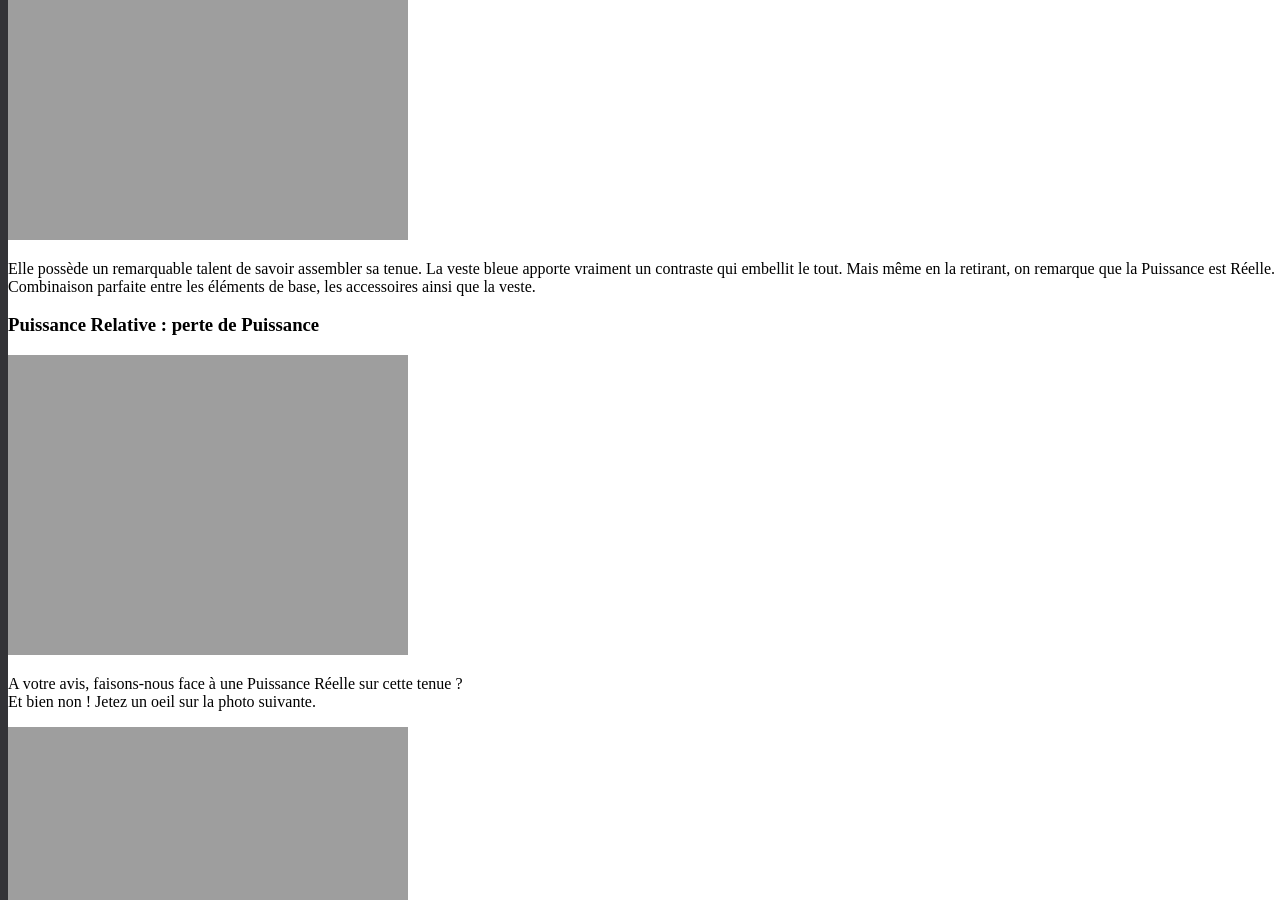
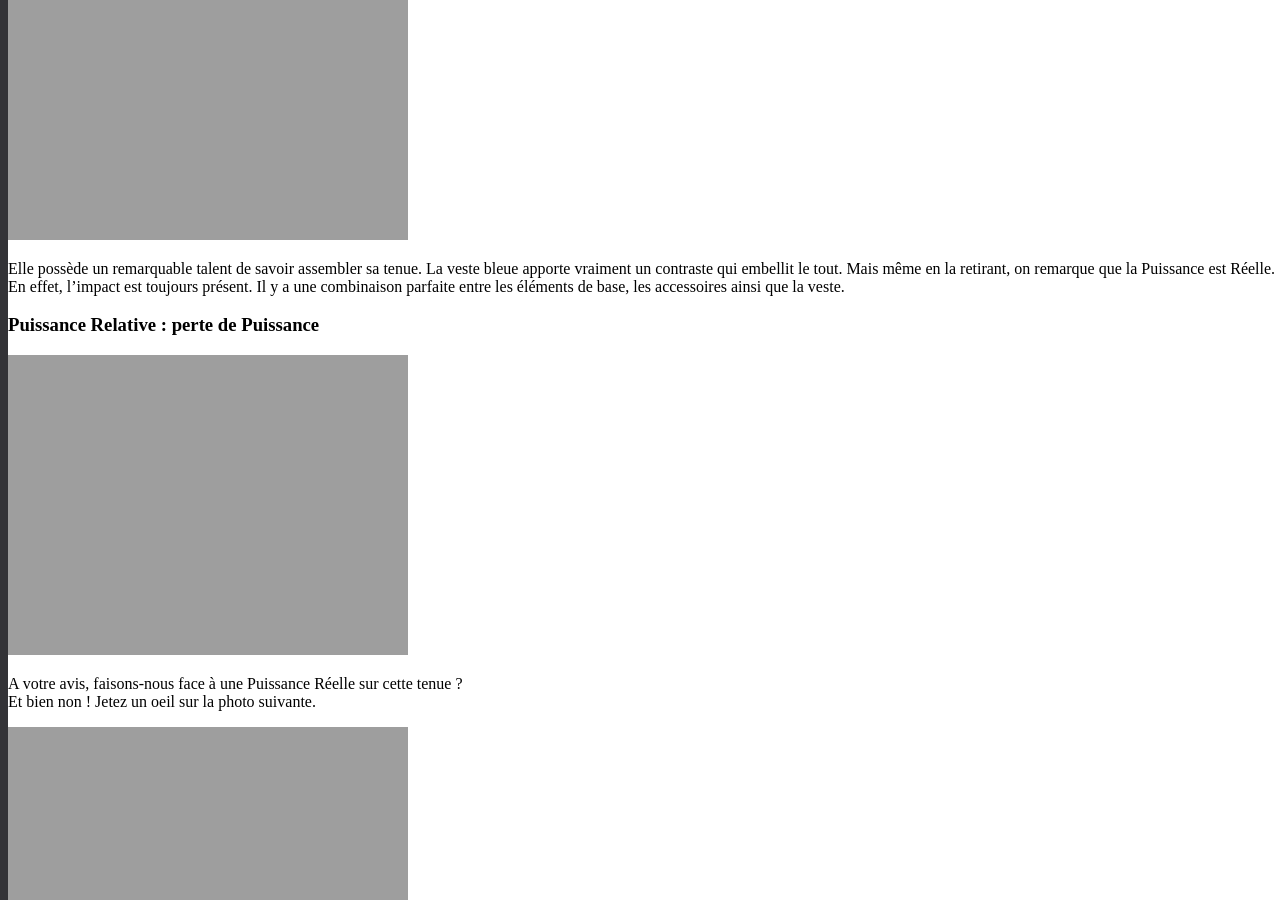
Before and after one commit to darkh2/darkh2.github.io, a Jekyll site: the page built from _posts/2018-12-09-La-Puissance-du-Style.md, in a window 1280 px wide and 900 px high, scrolled down 3348 px. Built offline with Jekyll 4.4.1, drawn with Linux system fonts in a browser that asks for light colours; comment, search, counter and statistics services are not loaded; some of the changed text lies outside the part shown.

Commit message:
Update 2018-12-09-La-Puissance-du-Style.md

```diff
--- a/_posts/2018-12-09-La-Puissance-du-Style.md
+++ b/_posts/2018-12-09-La-Puissance-du-Style.md
@@ -34,13 +34,13 @@ Après avoir retiré la veste verte, la tenue ne perd pas en esthétisme, le ren
 
 ### Puissance Réelle chez la femme : mon alter-ego féminin du style
 
-Un autre cas concret de restauration de Puissance chez la femme. Rien de mieux que de vous l'expliquer grâce à mon mentor Claudia avec qui j'ai écrit un article sur notre collaboration [Décontracté, Chic & Wax](http://www.crevardstyle.com/D%C3%A9contract%C3%A9-Chic-&-Wax).
+Un autre cas concret de restauration de Puissance chez la femme. Rien de mieux que de vous l'expliquer grâce à mon mentor Claudia avec qui j'ai écrit un article sur notre collaboration : [Décontracté, Chic & Wax](http://www.crevardstyle.com/D%C3%A9contract%C3%A9-Chic-&-Wax).
 
 ![power_claudia2]({{site.url}}/{{site.baseurl}}img/power_claudia2.jpg)
 
 ![power_claudia]({{site.url}}/{{site.baseurl}}img/power_claudia.jpg)
 
-Elle possède un remarquable talent de savoir assembler sa tenue. La veste bleue apporte vraiment un contraste qui embellit le tout. Mais même en la retirant, on remarque que la Puissance est Réelle. Combinaison parfaite entre les éléments de base, les accessoires ainsi que la veste.
+Elle possède un remarquable talent de savoir assembler sa tenue. La veste bleue apporte vraiment un contraste qui embellit le tout. Mais même en la retirant, on remarque que la Puissance est Réelle. En effet, l'impact est toujours présent. Il y a une combinaison parfaite entre les éléments de base, les accessoires ainsi que la veste.
 
 ### Puissance Relative : perte de Puissance
 
```
